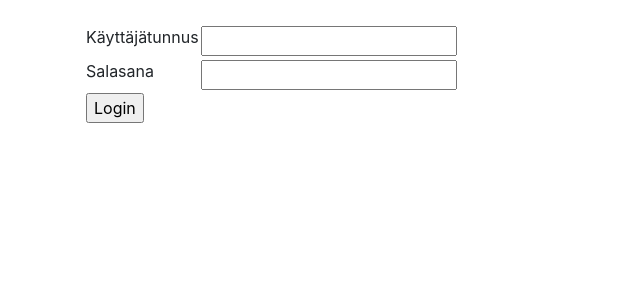
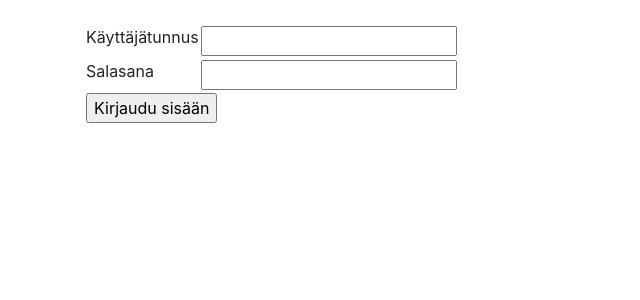
Before and after one commit to ada-reetta/Oluenreittauspalvelu, a Flask app: page /auth/login in a window 1280 px wide. Shown: the part 56-356 px from the top of the page, without its empty margins (0-640 px from the left). Run offline with Flask 2, Linux system fonts and the light colour scheme; some libraries are stand-ins or nearby versions.

Commit message:
pieniä viilailuja ulkoasuun

```diff
--- a/application/templates/auth/loginform.html
+++ b/application/templates/auth/loginform.html
@@ -3,6 +3,18 @@
 {% block body %}
 {{ error }}
 <form method="POST" action="{{ url_for('auth_login') }}">
+    <!-- <h1 class="h3 mb-3 font-weight-normal">Kirjaudu sisään</h1>
+    <label for="inputEmail" class="sr-only">Email address</label>
+    <input type="email" id="inputEmail" class="form-control" placeholder="Email address" required autofocus>
+    <label for="inputPassword" class="sr-only">Password</label>
+    <input type="password" id="inputPassword" class="form-control" placeholder="Password" required>
+    <div class="checkbox mb-3">
+      <label>
+        <input type="checkbox" value="remember-me"> Remember me
+      </label>
+    </div>
+    <button class="btn btn-lg btn-primary btn-block" type="submit">Sign in</button>
+    <p class="mt-5 mb-3 text-muted">&copy; 2017-2018</p> -->
   <table>
     <tr>
       <td>
@@ -22,7 +34,7 @@
     </tr>
     <tr>
       <td colspan="2">
-	<input type="submit" value="Login"/>
+	<input type="submit" value="Kirjaudu sisään"/>
       </td>
     </tr>
 </form>
--- a/application/templates/layout.html
+++ b/application/templates/layout.html
@@ -4,6 +4,18 @@
       <meta charset="utf-8">
       <title>Oluenreittauspalvelu</title>
       <link rel="stylesheet" href="https://maxcdn.bootstrapcdn.com/bootstrap/4.0.0/css/bootstrap.min.css" integrity="sha384-Gn5384xqQ1aoWXA+058RXPxPg6fy4IWvTNh0E263XmFcJlSAwiGgFAW/dAiS6JXm" crossorigin="anonymous">
+      <meta name="viewport" content="width=device-width, initial-scale=1, shrink-to-fit=no">
+      <meta name="description" content="">
+      <meta name="author" content="">
+      <link rel="icon" href="../../../../favicon.ico">
+
+      <title>Signin Template for Bootstrap</title>
+
+      <!-- Bootstrap core CSS -->
+      <link href="../../dist/css/bootstrap.min.css" rel="stylesheet">
+
+      <!-- Custom styles for this template -->
+      <link href="signin.css" rel="stylesheet">
     </head>
 
     <body>
```
